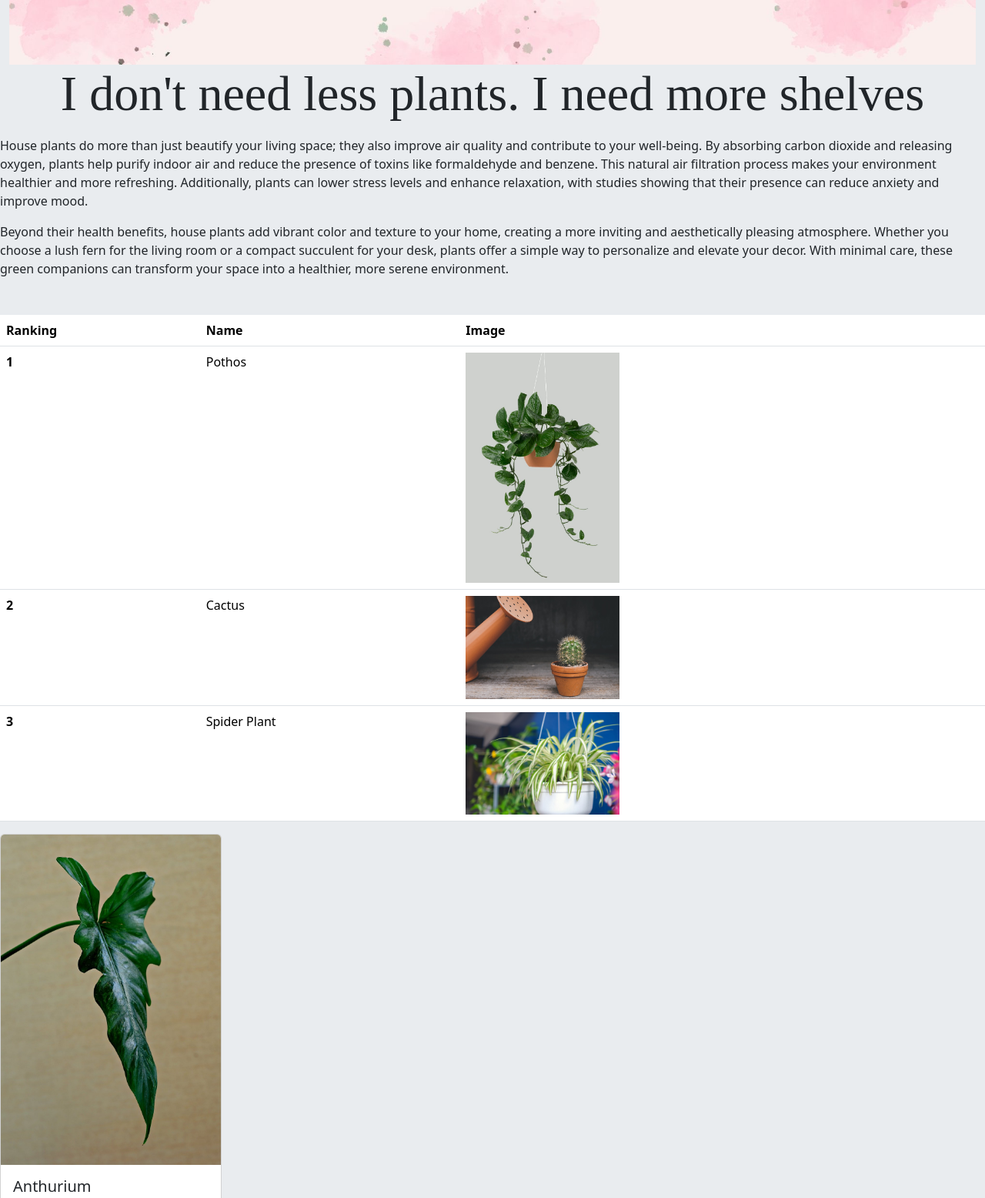
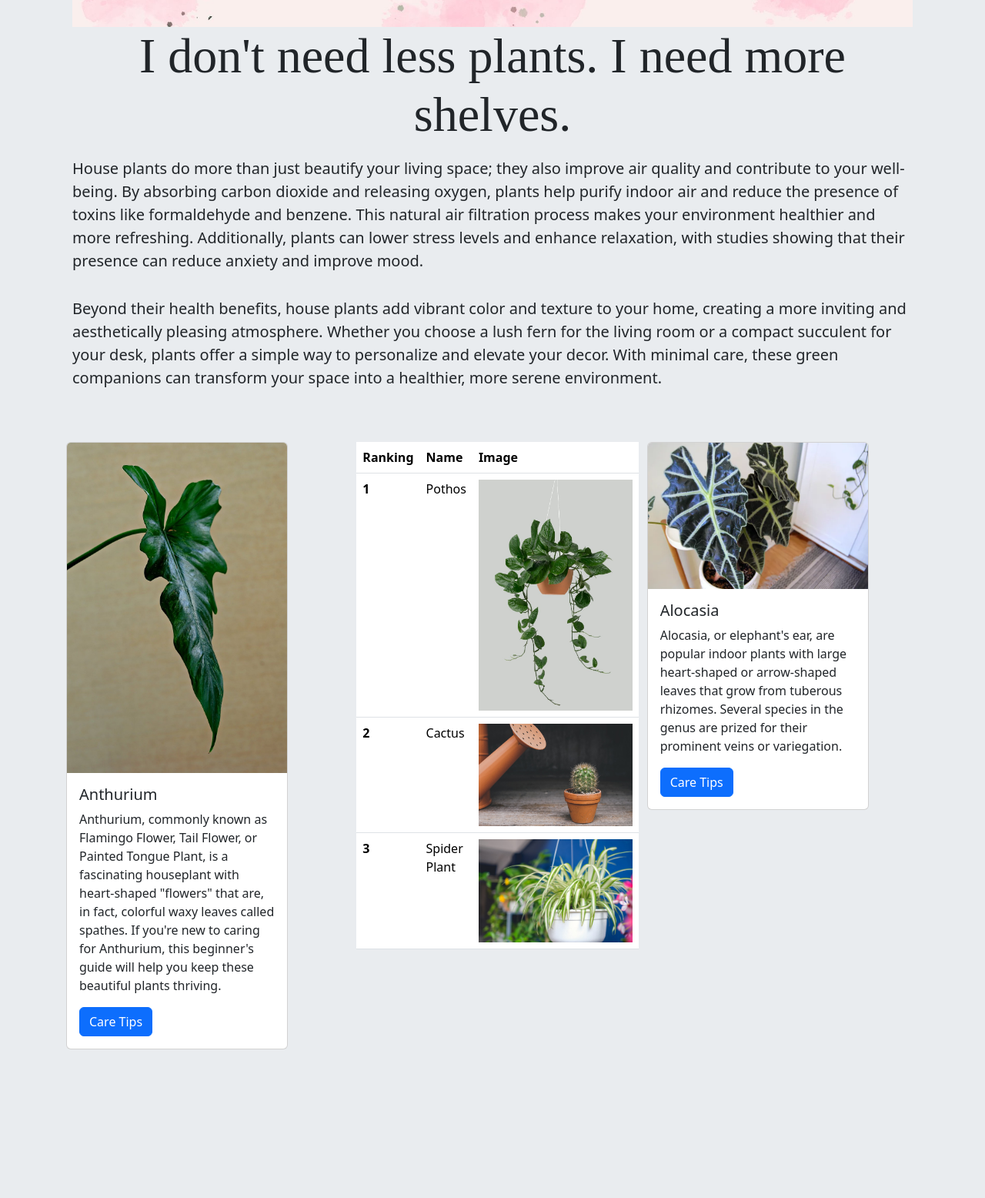
Before and after one commit to jentut/Week3assignment, a plain HTML site: page index.html in a window 1280 px wide. Shown: the part 349-1905 px from the top of the page at 77% size. After the commit the page ends 1732 px from the top, so only its background shows below. Drawn offline with nearby package versions, Linux system fonts and the light colour scheme; a web font is replaced by a local one.

Commit message:
adding bootstrap formatting

```diff
--- a/index.html
+++ b/index.html
@@ -16,7 +16,7 @@
     <title>Week 3 Assignment</title>
 </head>
 <body class="bg-body-secondary">
-
+  <!--I'm not sure about the indenting on some of this. It seems pretty messy however, this is the way it was on Bootstrap.-->
   <nav class="navbar navbar-expand-lg bg-body-secondary">
     <div class="container-fluid">
       <a class="navbar-brand" href="#">Navbar</a>
@@ -32,9 +32,7 @@
           <a class="nav-link" href="form.html">Form Page</a>
         </li>
         <li class="nav-item dropdown">
-                <a class="nav-link dropdown-toggle" href="#" role="button" data-bs-toggle="dropdown" aria-expanded="false">
-                  Plant Experts
-                </a>
+          <a class="nav-link dropdown-toggle" href="#" role="button" data-bs-toggle="dropdown" aria-expanded="false">Plant Experts</a>
             <ul class="dropdown-menu">
               <li><a class="dropdown-item" href="https://www.famousinoregon.com/" target="_blank">Tanner the Planter</a></li>
               <li><hr class="dropdown-divider"></li>
@@ -52,6 +50,7 @@
         </div>
       </nav>
     <!--Put main top banner here -->
+  <div id=" main container" class="container" pt-2 pb-5>
     <div>
      <img src="images/Pink Banner.jpg"
      class= "container-fluid"
@@ -59,20 +58,38 @@
      width="2000">
     </div>
 
-<!--Add a little fun Saying about plants-->
-<div>
-<h1 class="mb-3 text-center"> I don't need less plants.  I need more shelves
-</h1>
+    <!--Add a little fun Saying about plants.  Have is medium sized and centered-->
+    <div class="container fs-6 mb-3 text-center">
+      <h1> I don't need less plants.  I need more shelves. </h1>
     </div>
 
-<!--Information about benefits of plants-->
-<div class="mb-5">
+    <!--Information about benefits of plants. Will stretch the full page-->
+    <div class="container fs-5 mb-5">
+      <div class="row">
         <p>House plants do more than just beautify your living space; they also improve air quality and contribute to your well-being. By absorbing carbon dioxide and releasing oxygen, plants help purify indoor air and reduce the presence of toxins like formaldehyde and benzene. This natural air filtration process makes your environment healthier and more refreshing. Additionally, plants can lower stress levels and enhance relaxation, with studies showing that their presence can reduce anxiety and improve mood.<p>
 
         <p>Beyond their health benefits, house plants add vibrant color and texture to your home, creating a more inviting and aesthetically pleasing atmosphere. Whether you choose a lush fern for the living room or a compact succulent for your desk, plants offer a simple way to personalize and elevate your decor. With minimal care, these green companions can transform your space into a healthier, more serene environment.</p>
       </div>
+    </div>
+    <!--Insert the first card that will be on the far left of the screen (Col1).-->
+    <div class="container mb-3 p-1">
 
-<!--Insert simple table with plant images and names-->
+      <div class="row">
+
+        <div class="col-md-4">
+
+          <div class="card"  style="width: 18rem;">
+            <img src="images/anthurium.jpg" class="card-img-top" alt="Image of an Anthurium leaf" width="100">
+            <div class="card-body">
+              <h5 class="card-title">Anthurium</h5>
+                <p class="card-text">Anthurium, commonly known as Flamingo Flower, Tail Flower, or Painted Tongue Plant, is a fascinating houseplant with heart-shaped "flowers" that are, in fact, colorful waxy leaves called spathes. If you're new to caring for Anthurium, this beginner's guide will help you keep these beautiful plants thriving.</p>
+                <a href="https://www.leafenvy.co.uk/blogs/plant-care-tips/anthurium-care-a-comprehensive-guide-for-beginners" class="btn btn-primary" target="_blank" >Care Tips</a>
+            </div>
+          </div>
+        </div>
+           <!--Insert simple table with plant images and names.  Insert between the two cards (col2) on one row.-->
+        <div class="col-md-4">
+
           <table class="table">
             <thead>
               <tr>
@@ -86,7 +103,6 @@
                 <th scope="row">1</th>
                   <td>Pothos</td>
                   <td><img src="images/pothos.jpg" width="200"></td>
-
               </tr>
               <tr>
                 <th scope="row">2</th>
@@ -97,33 +113,25 @@
                 <th scope="row">3</th>
                   <td>Spider Plant</td>
                   <td><img src="images/spider plant.jpg" width="200"></td>
-
               </tr>
             </tbody>
           </table>
-
-<!--insert a few cards about other favorite plants-->
-<div class="card"  style="width: 18rem;">
-    <img src="images/anthurium.jpg" class="card-img-top" alt="Image of an Anthurium leaf">
-    <div class="card-body">
-      <h5 class="card-title">Anthurium</h5>
-      <p class="card-text">Anthurium, commonly known as Flamingo Flower, Tail Flower, or Painted Tongue Plant, is a fascinating houseplant with heart-shaped "flowers" that are, in fact, colorful waxy leaves called spathes. If you're new to caring for Anthurium, this beginner's guide will help you keep these beautiful plants thriving.</p>
-      <a href="https://www.leafenvy.co.uk/blogs/plant-care-tips/anthurium-care-a-comprehensive-guide-for-beginners" class="btn btn-primary" target="_blank" >Care Tips</a>
         </div>
-  </div>
+           <!--insert a last card that will be on the far right (col3) in one row-->
+        <div class="col-md-4">
 
           <div class="card" style="width: 18rem;">
-    <img src="images/grow-alocasia.webp" class="card-img-top" alt="Image of an Anthurium leaf">
+            <img src="images/grow-alocasia.webp" class="card-img-top" alt="Image of an Alocasia" width="100">
             <div class="card-body">
               <h5 class="card-title">Alocasia</h5>
               <p class="card-text">Alocasia, or elephant's ear, are popular indoor plants with large heart-shaped or arrow-shaped leaves that grow from tuberous rhizomes. Several species in the genus are prized for their prominent veins or variegation.</p>
               <a href="https://www.thespruce.com/grow-alocasia-indoors-1902735" class="btn btn-primary" target="_blank" >Care Tips</a>
             </div>
           </div>
-
-
-
-
+        </div>
+      </div>
+    </div>
+  </div>
   <script src="./node_modules/bootstrap/dist/js/bootstrap.bundle.js"></script>
 </body>
 </html>
```
Also changed, not shown: form.html (+10 -6 lines). Lines whose indentation alone changed are shown as unchanged.
